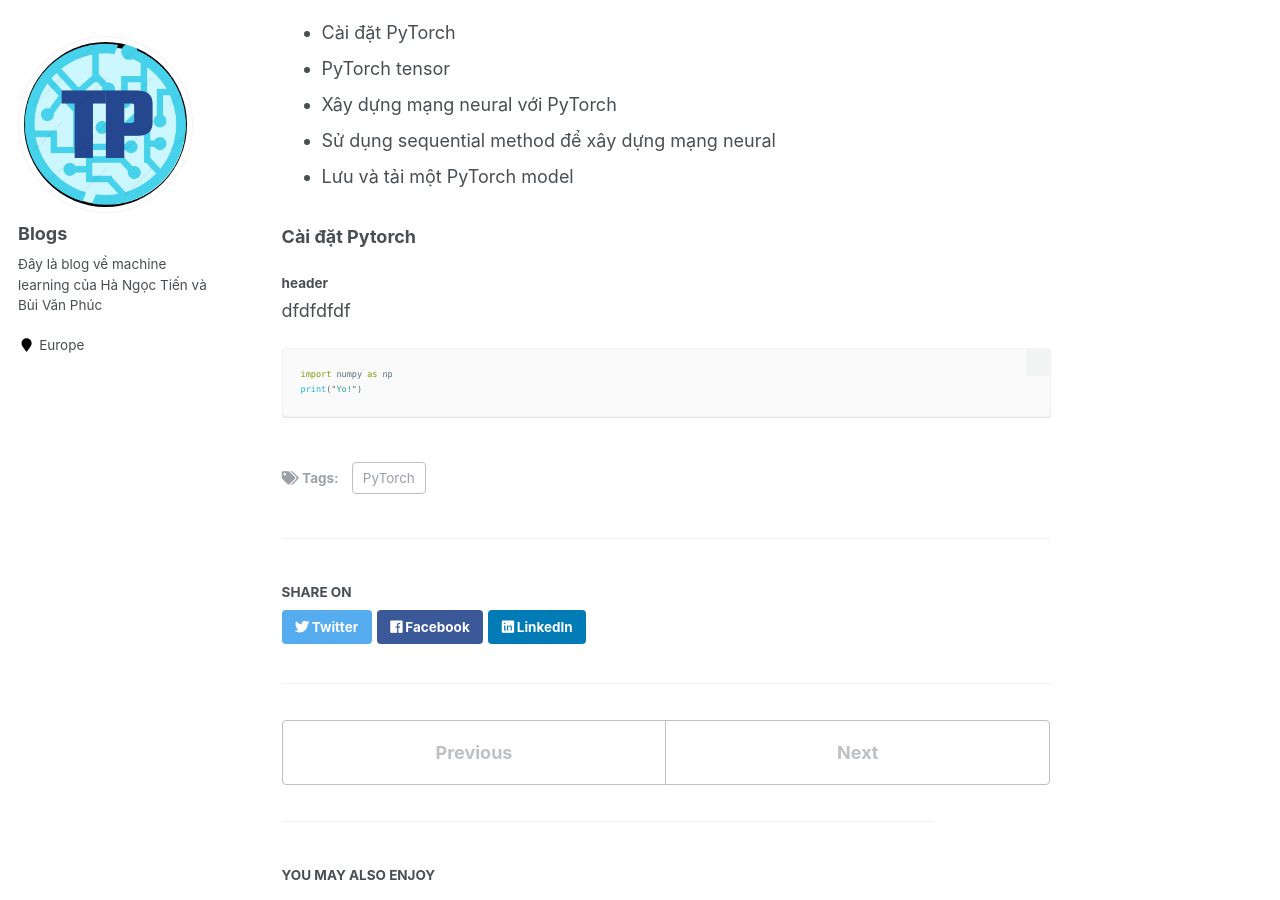
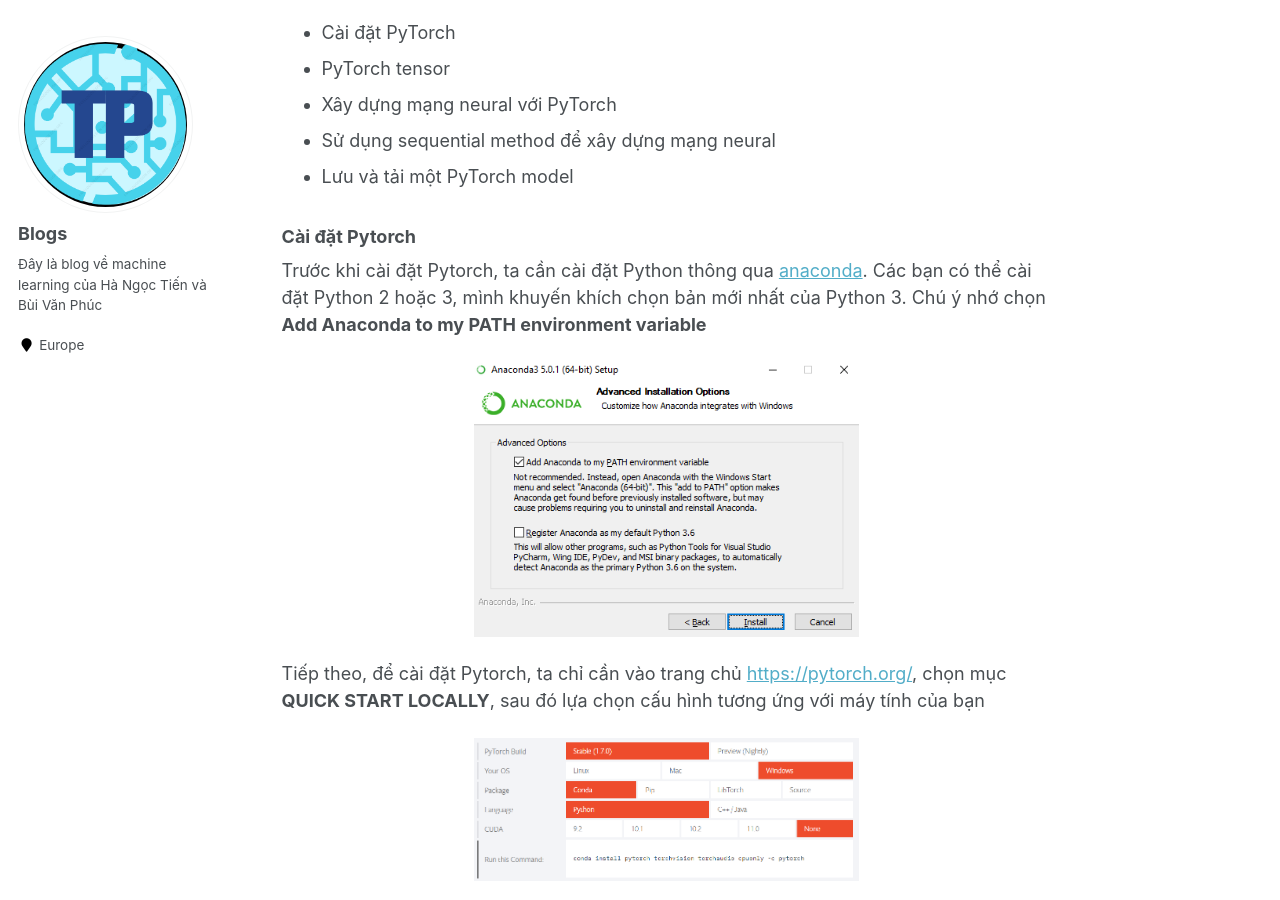
Before and after one commit to vanphuc-bui/MordenComputervision, a Jekyll site: the page built from _posts/2022-12-25-chapter-02.md, in a window 1280 px wide and 900 px high, scrolled down 662 px. Built offline with Jekyll 4.4.1, drawn with Linux system fonts in a browser that asks for light colours.

Commit message:
chapter2

```diff
--- a/_posts/2022-12-25-chapter-02.md
+++ b/_posts/2022-12-25-chapter-02.md
@@ -21,6 +21,15 @@ Chương này, chúng ta sẽ đi sâu vào các nền tảng của việc xây
 
 ### Cài đặt Pytorch
 
+Trước khi cài đặt Pytorch, ta cần cài đặt Python thông qua [anaconda](anaconda.com/distribution/). Các bạn có thể cài đặt Python 2 hoặc 3, mình khuyến khích chọn bản mới nhất của Python 3. Chú ý nhớ chọn **Add Anaconda to my PATH environment variable**
+<p align="center">
+  <img src="/MordenComputervision/images/Chapter02/anaconda_setup.png" style="width:50%; border:0;">
+</p>
+Tiếp theo, để cài đặt Pytorch, ta chỉ cần vào trang chủ [https://pytorch.org/](https://pytorch.org/), chọn mục **QUICK START LOCALLY**, sau đó lựa chọn cấu hình tương ứng với máy tính của bạn
+<p align="center">
+  <img src="/MordenComputervision/images/Chapter02/torch_setup.png" style="width:50%; border:0;">
+</p>
+
 #### header
 dfdfdfdf
 
```
Also changed, not shown: images/Chapter02/anaconda_setup.png (added), images/Chapter02/torch_setup.png (added).
